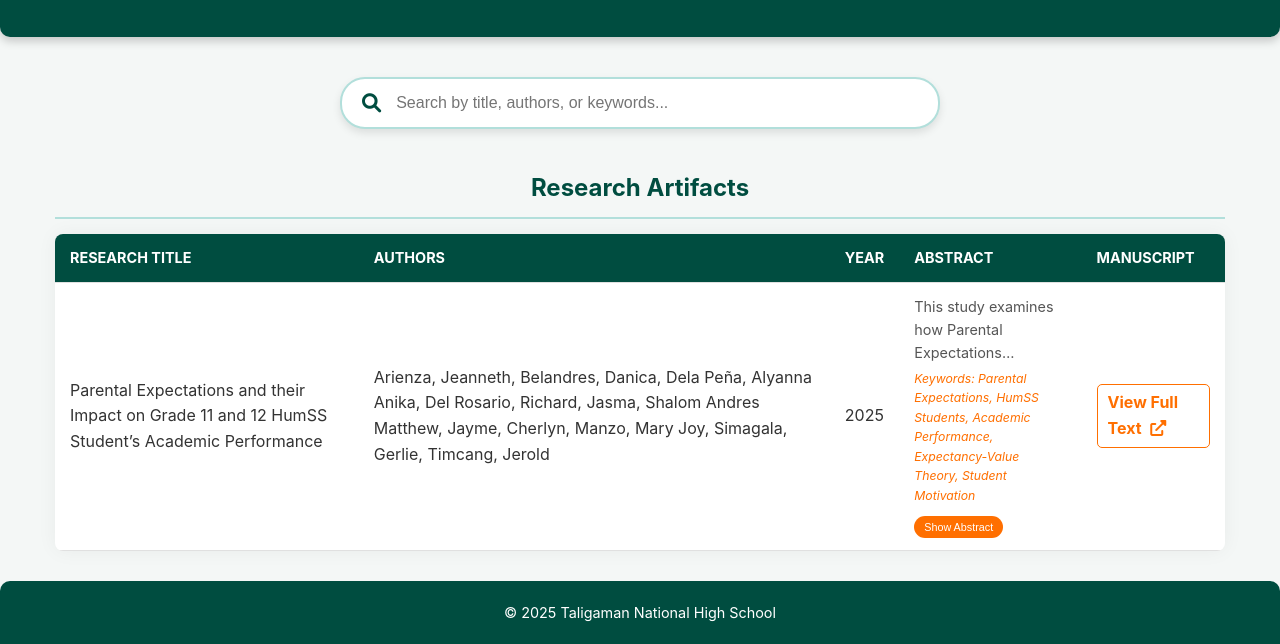
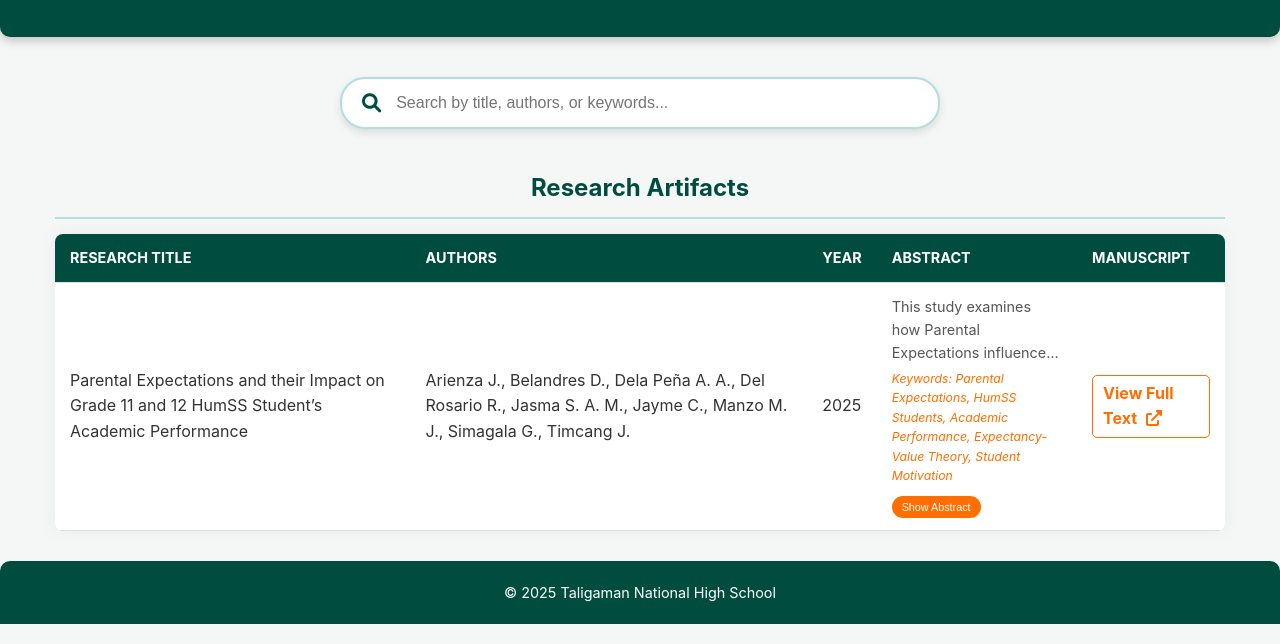
Before and after one commit to tnhs-research/tnhs-research.github.io, a plain HTML site: page index.html in a window 1280 px wide. Shown: the part 170-814 px from the top of the page. Drawn offline with Linux system fonts and the light colour scheme.

Commit message:
first commit

```diff
--- a/index.html
+++ b/index.html
@@ -399,7 +399,7 @@
                             Parental Expectations and their Impact on Grade 11 and 12 HumSS Student’s Academic Performance
                         </td>
                         <td data-label="Authors">
-                            Arienza, Jeanneth, Belandres, Danica, Dela Peña, Alyanna Anika, Del Rosario, Richard, Jasma, Shalom Andres Matthew, Jayme, Cherlyn, Manzo, Mary Joy, Simagala, Gerlie, Timcang, Jerold
+                            Arienza J., Belandres D., Dela Peña A. A., Del Rosario R., Jasma S. A. M., Jayme C., Manzo M. J., Simagala G., Timcang J.
                         </td>
                         <td data-label="Year">2025</td>
                         <td data-label="Abstract" class="abstract-cell">
```
